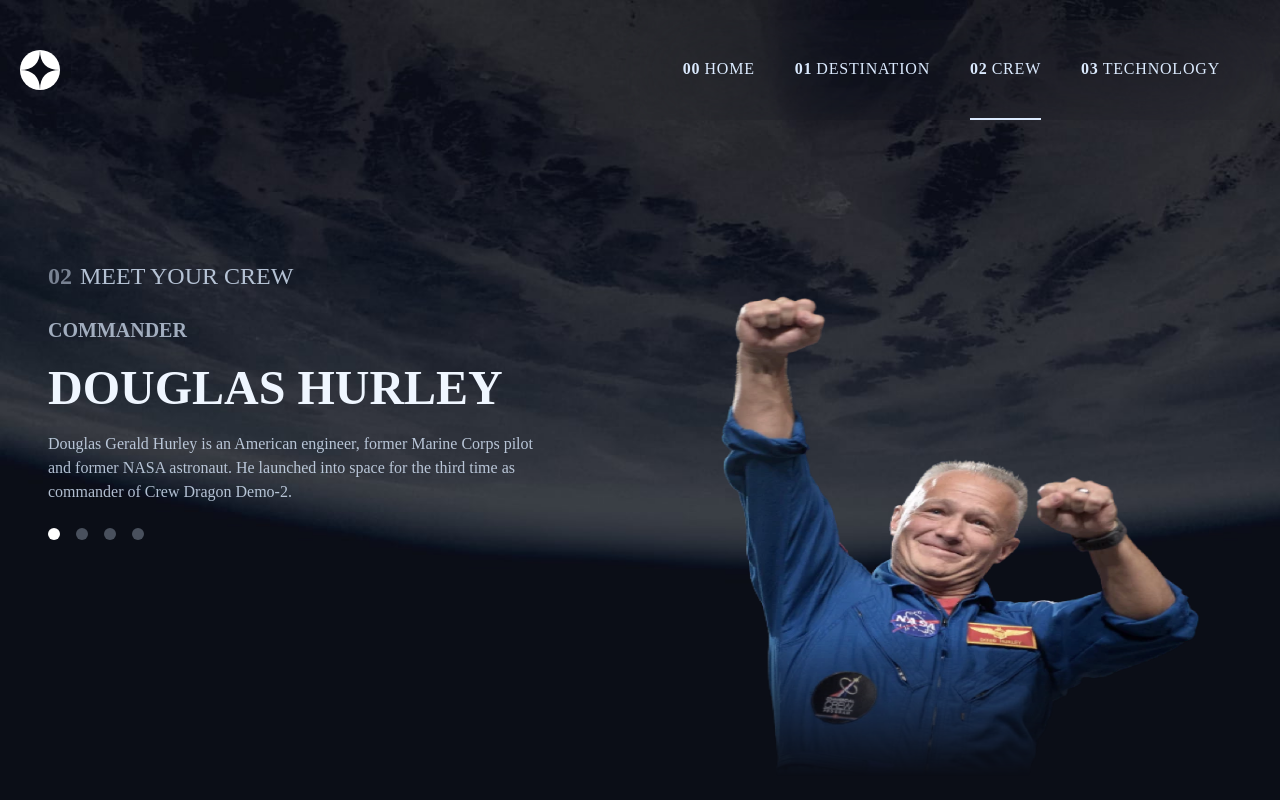
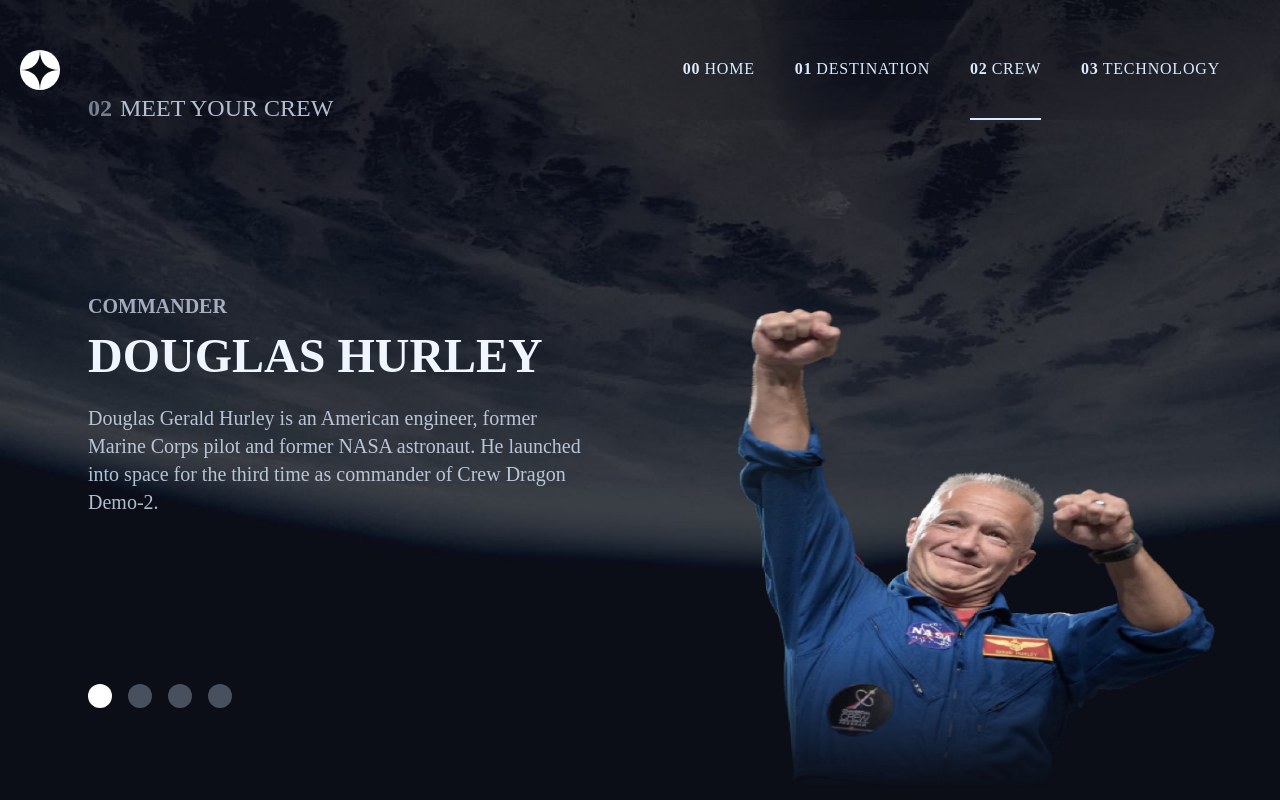
Before and after one commit to jonathanudeh/space-tourism, a React (Vite) app: page /crew in a window 1280 px wide. Built offline with nearby package versions, Linux system fonts and the light colour scheme; a web font is replaced by a local one.

Commit message:
added framer motion for animation

```diff
--- a/src/features/crew/CrewPage.jsx
+++ b/src/features/crew/CrewPage.jsx
@@ -1,5 +1,6 @@
 import { useState } from "react";
 import data from "../../data.json";
+import { AnimatePresence, motion } from "framer-motion";
 
 function CrewPage() {
   const crew = data.crew;
@@ -10,43 +11,60 @@
       {/*  */}
 
       {/*  */}
-      <div className="flex h-full flex-col p-6 md:flex-row">
-        <div className="flex h-1/2 flex-col items-center justify-center space-y-6 px-6 py-4 text-white md:h-full md:items-start">
+      <div className="flex h-full flex-col items-center justify-end gap-5 px-6 py-3 md:flex-row md:justify-around md:gap-8">
+        {/*  */}
+        <div className="flex flex-col items-center justify-center gap-2 px-6 text-white md:h-full md:items-start md:justify-between md:py-20">
           <p className="space-x-2 text-xl font-medium text-blue-100/80 uppercase md:self-start md:text-2xl">
             <span className="font-bold text-blue-100/50">02</span>
             <span>Meet your crew</span>
           </p>
 
-          <div className="space-y-5 text-center md:text-start">
-            <p className="text-xl font-semibold text-blue-100/70 uppercase">
+          <AnimatePresence mode="wait">
+            <motion.div
+              key={current.name}
+              initial={{ opacity: 0 }}
+              animate={{ opacity: 1 }}
+              exit={{ opacity: 0 }}
+              transition={{ duration: 0.3, ease: "easeInOut" }}
+              className="flex min-h-[280px] flex-col items-center justify-center py-4 text-center md:items-start md:text-start"
+            >
+              <p className="text-xl font-semibold text-blue-100/70 uppercase md:mb-3">
                 {current.role}
               </p>
-            <h1 className="text-3xl font-bold text-blue-50 uppercase md:text-5xl">
+              <h1 className="mb-6 text-3xl font-bold text-blue-50 uppercase md:text-5xl">
                 {current.name}
               </h1>
-            <p className="max-w-sm text-blue-100/80 md:max-w-md md:pr-3 lg:max-w-lg">
+              <p className="max-w-sm text-base text-blue-100/80 md:max-w-md md:pr-3 md:text-xl lg:max-w-lg">
                 {current.bio}
               </p>
-          </div>
+            </motion.div>
+          </AnimatePresence>
 
           <ul className="flex gap-4">
             {crew.map((member) => (
               <li
                 key={member.role}
                 onClick={() => setCurrent(member)}
-                className={`h-3 w-3 cursor-pointer rounded-full hover:bg-blue-50 ${current.role === member.role ? "bg-white" : "bg-blue-100/30"}`}
+                className={`h-4 w-4 cursor-pointer rounded-full hover:bg-blue-50 md:h-6 md:w-6 ${current.role === member.role ? "bg-white" : "bg-blue-100/30"}`}
               ></li>
             ))}
           </ul>
         </div>
 
         {/*  */}
-        <div className="flex h-1/2 basis-1/2 flex-col items-center justify-end md:h-full md:items-end">
-          <img
+        <div className="flex flex-col items-center justify-end md:h-full md:items-end">
+          <AnimatePresence mode="wait">
+            <motion.img
+              key={current.name}
+              initial={{ opacity: 0 }}
+              animate={{ opacity: 1 }}
+              exit={{ opacity: 0 }}
+              transition={{ duration: 0.3, ease: "easeInOut" }}
               className="mask-gradient h-60 w-60 md:h-120 md:w-120"
               src={current.images.webp}
               alt={`The image of the ${current.role}`}
             />
+          </AnimatePresence>
         </div>
       </div>
     </div>
--- a/src/features/destination/DestinationPage.jsx
+++ b/src/features/destination/DestinationPage.jsx
@@ -1,23 +1,34 @@
 import { useState } from "react";
 import data from "../../data.json";
+import { AnimatePresence, motion } from "framer-motion";
 
 function DestinationPage() {
   const destination = data.destinations;
   const [current, setCurrent] = useState(destination[0]);
+  console.log(typeof motion);
 
   return (
     <div className="h-dvh bg-[url('/assets/destination/background-destination-mobile.jpg')] bg-cover bg-center bg-no-repeat sm:bg-[url('/assets/destination/background-destination-tablet.jpg')] md:bg-[url('/assets/destination/background-destination-desktop.jpg')]">
-      <div className="flex h-full flex-col items-center justify-center gap-1 md:flex-row">
-        <div className="flex basis-1/2 flex-col items-center justify-center">
+      {/*  */}
+      <div className="flex h-full flex-col items-center justify-center gap-1 px-2 py-6 md:flex-row md:px-5">
+        {/*  */}
+        <div className="flex basis-1/2 flex-col items-center justify-end py-5">
           <p className="mb-2 space-x-2 text-xl font-medium text-blue-100/80 uppercase md:m-6 md:self-start md:text-2xl">
             <span className="font-bold text-blue-100/50">01</span>
             <span>pick your destination</span>
           </p>
-          <img
+          <AnimatePresence mode="wait">
+            <motion.img
+              key={current.name}
+              initial={{ opacity: 0 }}
+              animate={{ opacity: 1 }}
+              exit={{ opacity: 0 }}
+              transition={{ duration: 0.3, ease: "easeInOut" }}
               className="h-40 w-40 md:h-120 md:w-120"
               src={current.images.png}
               alt={`The image of ${current.name}`}
             />
+          </AnimatePresence>
         </div>
 
         {/*  */}
@@ -38,11 +49,19 @@
             ))}
           </div>
 
-          <div className="text-white md:text-start">
+          <AnimatePresence mode="wait">
+            <motion.div
+              key={current.name}
+              initial={{ opacity: 0 }}
+              animate={{ opacity: 1 }}
+              exit={{ opacity: 0 }}
+              transition={{ duration: 0.3, ease: "easeInOut" }}
+              className="text-white md:text-start"
+            >
               <div className="mb-2 text-5xl font-medium uppercase md:mb-8 md:text-7xl">
                 {current.name}
               </div>
-            <div className="mb-2 border-b border-blue-50/40 py-2 pb-4 text-sm text-blue-100/80 md:mb-8 md:text-lg">
+              <div className="mb-2 min-h-[110px] border-b border-blue-50/40 py-2 pb-4 text-sm text-blue-100/80 md:mb-8 md:min-h-[140px] md:text-lg">
                 {current.description}
               </div>
               <div className="flex flex-col items-center justify-around uppercase sm:flex-row md:justify-start md:gap-10">
@@ -62,7 +81,8 @@
                   <span className="text-2xl">{current.travel}</span>
                 </div>
               </div>
-          </div>
+            </motion.div>
+          </AnimatePresence>
         </div>
       </div>
     </div>
```
Lines whose indentation alone changed are shown as unchanged.
